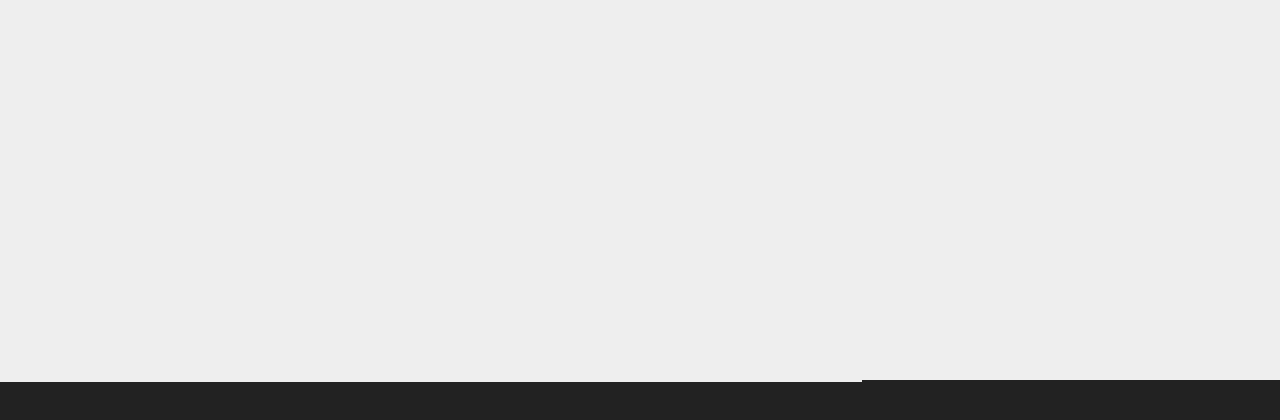
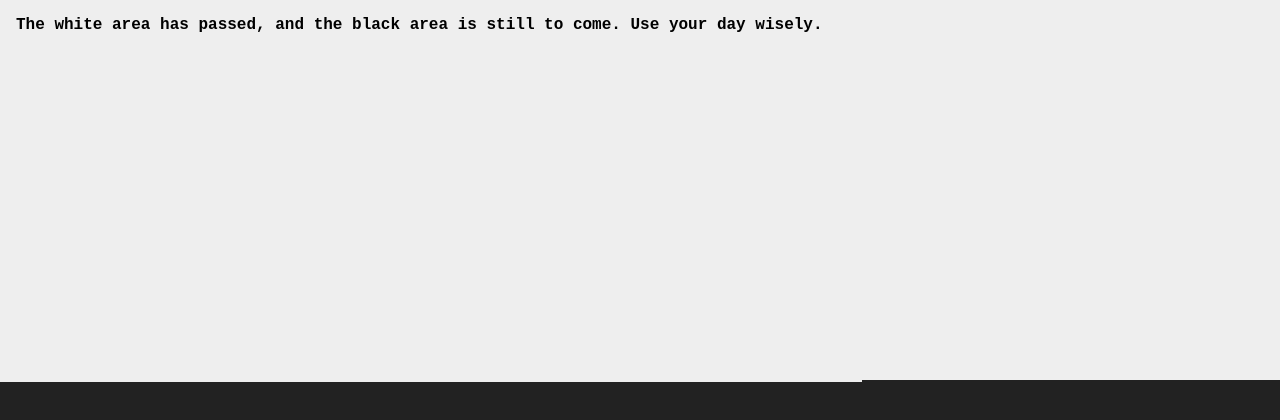
Before and after one commit to domdomegg/oneday, a plain HTML site: page index.html in a window 1280 px wide. Drawn offline with Linux system fonts and the light colour scheme.

Commit message:
Add explanatory text

```diff
--- a/index.html
+++ b/index.html
@@ -18,9 +18,18 @@
         #top_row, #current_row {
             background-color: #eee;
         }
+
+        #explainer {
+            position: absolute;
+            margin: 16px;
+            font-family: 'Courier New', Courier, monospace;
+            font-weight: 900;
+            background: #eee8;
+        }
     </style>
 </head>
 <body>
+    <p id="explainer">The white area has passed, and the black area is still to come. Use your day wisely.</p>
     <div id="top_row"></div>
     <div id="current_row"></div>
     <script>
```
Also changed, not shown: screenshot.png, 1 other file.
